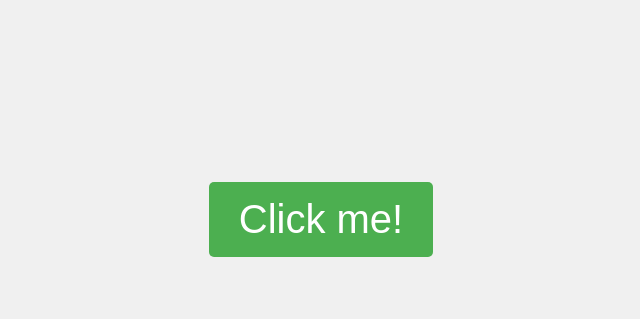
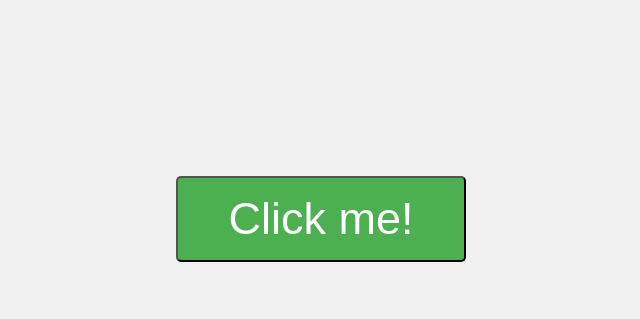
Before and after one commit to BlueEyedTrav/Click_Me, a plain HTML site: page index.html in a window 1280 px wide. Shown: the part 154-473 px from the top of the page, without its empty margins (319-959 px from the left). Drawn offline with Linux system fonts and the light colour scheme.

Commit message:
Update styles.css

```diff
--- a/styles.css
+++ b/styles.css
@@ -15,18 +15,18 @@ body {
 }
 
 button {
-    padding: 15px 30px;
-    font-size: 40px;
+    padding: 15px 50px;
+    font-size: 45px;
     background-color: #4CAF50;
-    color: white;
-    border: none;
+    color: White;
+    border: 100;
     border-radius: 5px;
     cursor: pointer;
     transition: background-color 0.3s;
 }
 
 button:hover {
-    background-color: #45a049;
+    background-color: #6AB187;
 }
 
 p {
```
